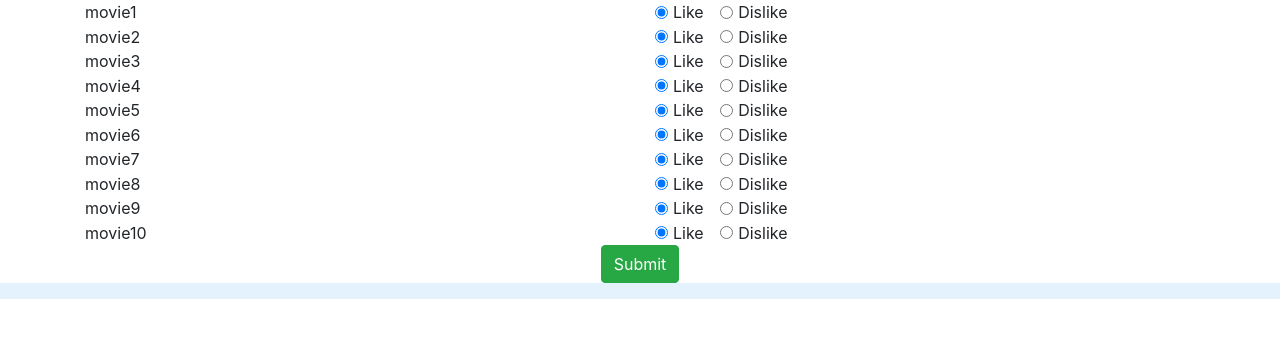
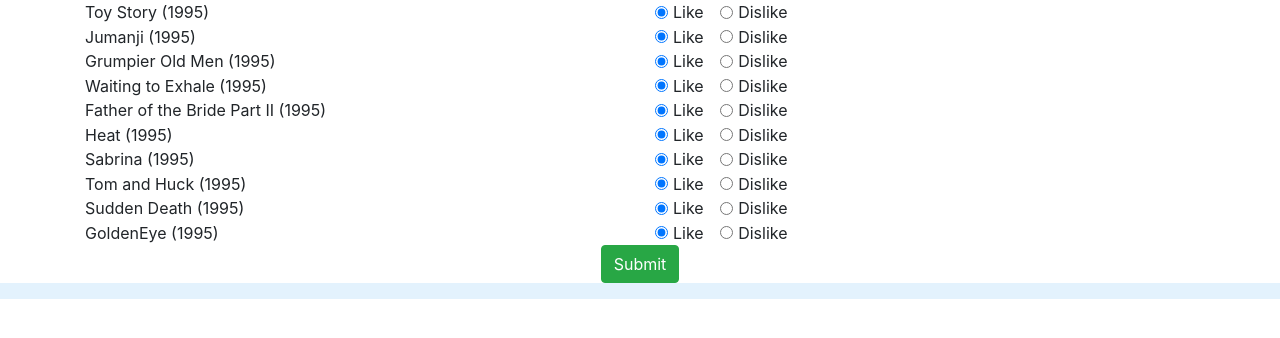
Before and after one commit to ArrogantNobody/RecoSys, a Django app: page /popup/ in a window 1280 px wide. Shown: the part 16-354 px from the top of the page. Run offline with Django 3.2, Linux system fonts and the light colour scheme; some libraries are stand-ins or nearby versions.

Commit message:
Updated frontend.

```diff
--- a/RecoFramework/loginController.py
+++ b/RecoFramework/loginController.py
@@ -105,8 +105,6 @@
 
     con.close()
 
-    #evaluation(model, train, test)
-
     return result
 
 def mvid_l(recommended_movies):
--- a/requirements.txt
+++ b/requirements.txt
@@ -1,6 +1,7 @@
 certifi==2020.12.5
 chardet==4.0.0
 idna==2.10
+IMDbPY==2020.9.25
 joblib==1.0.1
 lightfm==1.16
 numpy==1.19.5
--- a/templates/newuser_form.html
+++ b/templates/newuser_form.html
@@ -28,7 +28,7 @@
 <form action="/data_update/" method="post">
     <div class="container">
   <div class="row">
-    <div class="col-6" align="left">movie1</div>
+    <div class="col-6" align="left">Toy Story (1995)</div>
     <div class="col-6 ">
         <div class="form-check form-check-inline">
           <input class="form-check-input" type="radio" name="mv1" id="mv1" value= '5' checked = 'checked'>
@@ -42,7 +42,7 @@
 
   </div>
   <div class="row">
-    <div class="col-6" align="left">movie2</div>
+    <div class="col-6" align="left">Jumanji (1995)</div>
     <div class="col-6 ">
         <div class="form-check form-check-inline">
           <input class="form-check-input" type="radio" name="mv2" id="mv2" value= '5' checked = 'checked'>
@@ -55,7 +55,7 @@
     </div>
   </div>
   <div class="row">
-    <div class="col-6" align="left">movie3</div>
+    <div class="col-6" align="left">Grumpier Old Men (1995)</div>
     <div class="col-6 ">
         <div class="form-check form-check-inline">
           <input class="form-check-input" type="radio" name="mv3" id="mv3" value= '5' checked = 'checked'>
@@ -68,7 +68,7 @@
     </div>
   </div>
   <div class="row">
-    <div class="col-6" align="left">movie4</div>
+    <div class="col-6" align="left">Waiting to Exhale (1995)</div>
     <div class="col-6 ">
         <div class="form-check form-check-inline">
           <input class="form-check-input" type="radio" name="mv4" id="mv4" value= '5' checked = 'checked'>
@@ -81,7 +81,7 @@
     </div>
   </div>
   <div class="row">
-    <div class="col-6" align="left">movie5</div>
+    <div class="col-6" align="left">Father of the Bride Part II (1995)</div>
     <div class="col-6 ">
         <div class="form-check form-check-inline">
           <input class="form-check-input" type="radio" name="mv5" id="mv5" value= '5' checked = 'checked'>
@@ -94,7 +94,7 @@
     </div>
   </div>
   <div class="row">
-    <div class="col-6" align="left">movie6</div>
+    <div class="col-6" align="left">Heat (1995)</div>
     <div class="col-6 ">
         <div class="form-check form-check-inline">
           <input class="form-check-input" type="radio" name="mv6" id="mv6" value= '5' checked = 'checked'>
@@ -107,7 +107,7 @@
     </div>
   </div>
   <div class="row">
-    <div class="col-6" align="left">movie7</div>
+    <div class="col-6" align="left">Sabrina (1995)</div>
     <div class="col-6 ">
         <div class="form-check form-check-inline">
           <input class="form-check-input" type="radio" name="mv7" id="mv7" value= '5' checked = 'checked'>
@@ -120,7 +120,7 @@
     </div>
   </div>
   <div class="row">
-    <div class="col-6" align="left">movie8</div>
+    <div class="col-6" align="left">Tom and Huck (1995)</div>
     <div class="col-6 ">
         <div class="form-check form-check-inline">
           <input class="form-check-input" type="radio" name="mv8" id="mv8" value= '5' checked = 'checked'>
@@ -133,7 +133,7 @@
     </div>
   </div>
   <div class="row">
-    <div class="col-6" align="left">movie9</div>
+    <div class="col-6" align="left">Sudden Death (1995)</div>
     <div class="col-6 ">
         <div class="form-check form-check-inline">
           <input class="form-check-input" type="radio" name="mv9" id="mv9" value= '5' checked = 'checked'>
@@ -146,7 +146,7 @@
     </div>
   </div>
   <div class="row">
-    <div class="col-6" align="left">movie10</div>
+    <div class="col-6" align="left">GoldenEye (1995)</div>
     <div class="col-6 ">
         <div class="form-check form-check-inline">
           <input class="form-check-input" type="radio" name="mv10" id="mv10" value= '5' checked = 'checked'>
```
Also changed, not shown: templates/802project.html (+6 -5 lines).
